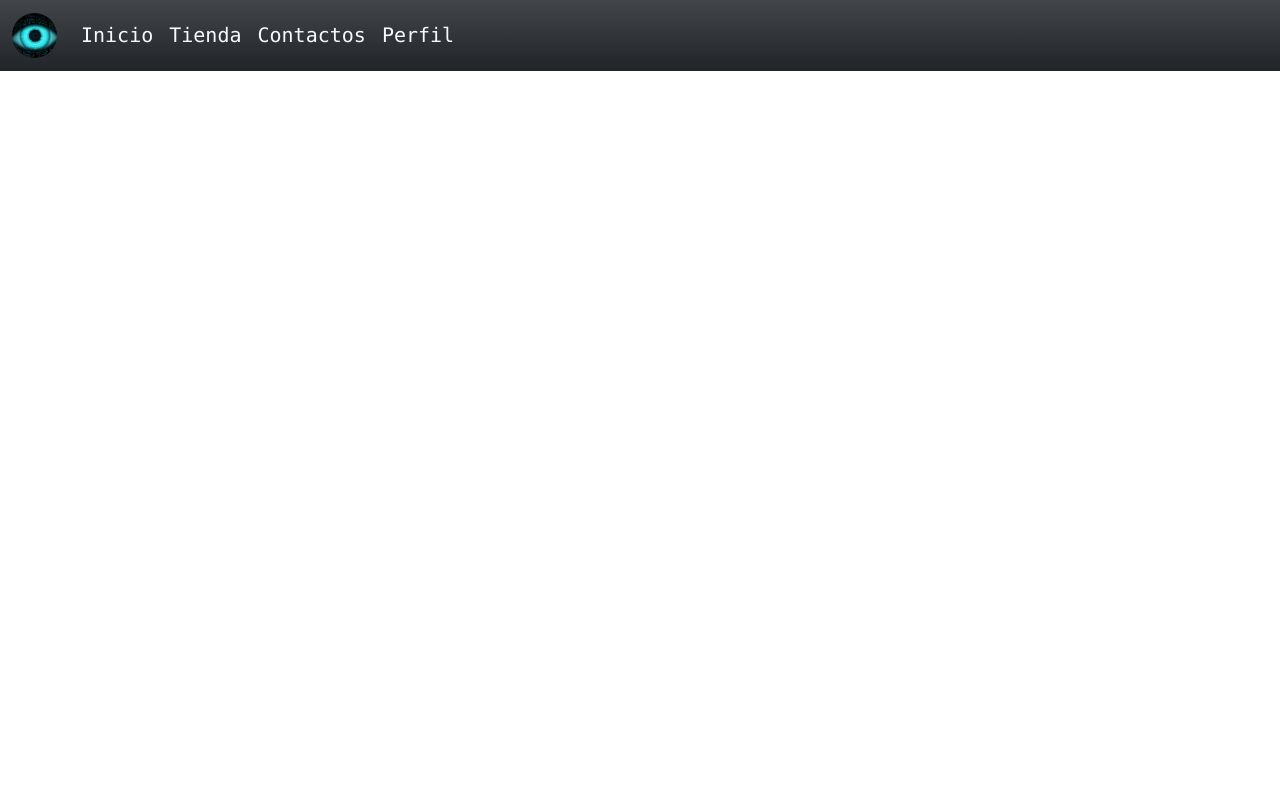
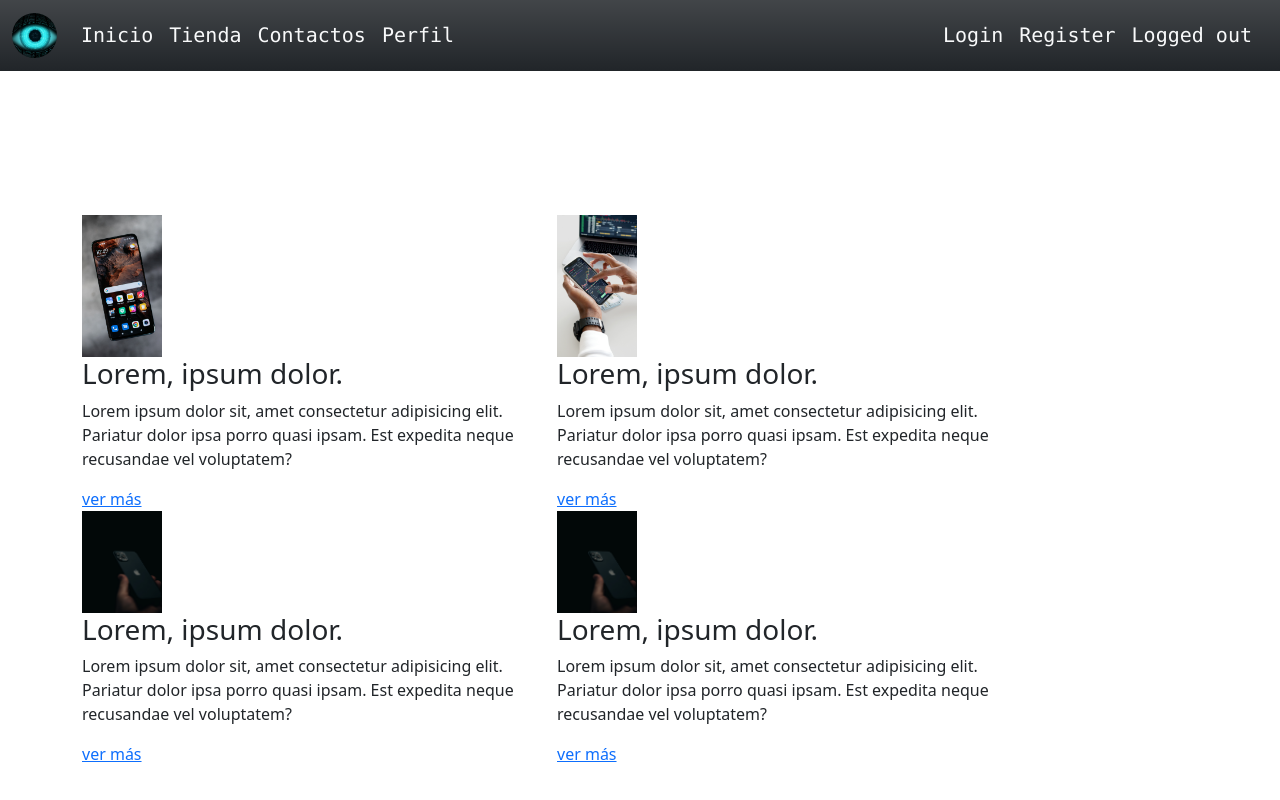
Before and after one commit to MBI-88/Procode, a Django app: page /cells/ in a window 1280 px wide. Run offline with Django 4.2, Linux system fonts and the light colour scheme; some libraries are stand-ins or nearby versions.

Commit message:
editing index

```diff
--- a/cells/static/procodestyle/main.css
+++ b/cells/static/procodestyle/main.css
@@ -1,6 +1,4 @@
 .nav-hover a:hover{
-     border-radius: 5%;
-     border-bottom: 1px  solid red;
-
-
+     border-radius: 5px;
+     border-bottom: 2px solid  red;
 }
--- a/cells/templates/index.html
+++ b/cells/templates/index.html
@@ -18,9 +18,9 @@
           <button class="navbar-toggler" type="button" data-bs-toggle="collapse" data-bs-target="#navbarTogglerDemo01" aria-controls="navbarTogglerDemo01" aria-expanded="false" aria-label="Toggle navigation">
             <span class="navbar-toggler-icon  bg-light opacity-50"></span>
           </button>
-          <div class="collapse navbar-collapse" id="navbarTogglerDemo01">
+          <div class="collapse navbar-collapse nav-hover" id="navbarTogglerDemo01">
             {% block navbar %}
-                <ul class="navbar-nav me-auto mb-2 mb-lg-0 nav-hover">
+                <ul class="navbar-nav me-auto mb-2 mb-lg-0">
                 <li class="nav-item">
                     <a class="nav-link text-light font-monospace fs-5 active" aria-current="page" href="#">Inicio</a>
                 </li>
@@ -35,9 +35,66 @@
                 </li>
                 </ul>
             {% endblock navbar %}
+            <a href="#" class="navbar-brand text-light font-monospace fs-5 ">Login</a>
+            <a href="#" class="navbar-brand text-light font-monospace fs-5 ">Register</a>
+            <a href="#" class="navbar-brand text-light font-monospace fs-5 ">Logged out</a>
           </div>
         </div>
       </nav>
+      <div class="container-lg pt-5" id="content">
+        {% block content %}
+          <div class="container-lg pt-5 pb-5">
+
+          </div>
+
+          <div class="row">
+            <div class="col-5">
+              <div>
+                <img src=" {% static 'img/shiwa-id-F_cfF1uX7qY-unsplash.jpg' %} " alt="news1" width="80">
+                <h3>Lorem, ipsum dolor.</h3>
+                <p>Lorem ipsum dolor sit, amet consectetur adipisicing elit.
+                    Pariatur dolor ipsa porro quasi ipsam.
+                    Est expedita neque recusandae vel voluptatem?</p>
+                <a href="#">ver más <i class="fas fa-angle-double-right"></i></a>
+              </div>
+            </div>
+            <div class="col-5">
+              <div>
+                <img src=" {% static 'img/pexels-anna-nekrashevich-6802049.jpg' %} " alt="news2" width="80" >
+                <h3>Lorem, ipsum dolor.</h3>
+                <p>Lorem ipsum dolor sit, amet consectetur adipisicing elit.
+                    Pariatur dolor ipsa porro quasi ipsam.
+                    Est expedita neque recusandae vel voluptatem?</p>
+                <a href="#">ver más <i class="fas fa-angle-double-right"></i></a>
+
+              </div>
+            </div>
+            <div class="col-5">
+              <div>
+                <img src=" {% static 'img/pexels-bekir-donmez-9995703.jpg' %} " alt="news3" width="80">
+                <h3>Lorem, ipsum dolor.</h3>
+                <p>Lorem ipsum dolor sit, amet consectetur adipisicing elit.
+                    Pariatur dolor ipsa porro quasi ipsam.
+                    Est expedita neque recusandae vel voluptatem?</p>
+                <a href="#">ver más <i class="fas fa-angle-double-right"></i></a>
+              </div>
+            </div>
+            <div class="col-5">
+              <div>
+                <img src=" {% static 'img/pexels-bekir-donmez-9995703.jpg' %} " alt="news3" width="80">
+                <h3>Lorem, ipsum dolor.</h3>
+                <p>Lorem ipsum dolor sit, amet consectetur adipisicing elit.
+                    Pariatur dolor ipsa porro quasi ipsam.
+                    Est expedita neque recusandae vel voluptatem?</p>
+                <a href="#">ver más <i class="fas fa-angle-double-right"></i></a>
+              </div>
+            </div>
+
+          </div>
+
+        {% endblock content %}
+
+      </div>
 
     <script src=" {% static 'bootstrap_js/bootstrap.bundle.min.js' %} "></script>
 </body>
```
